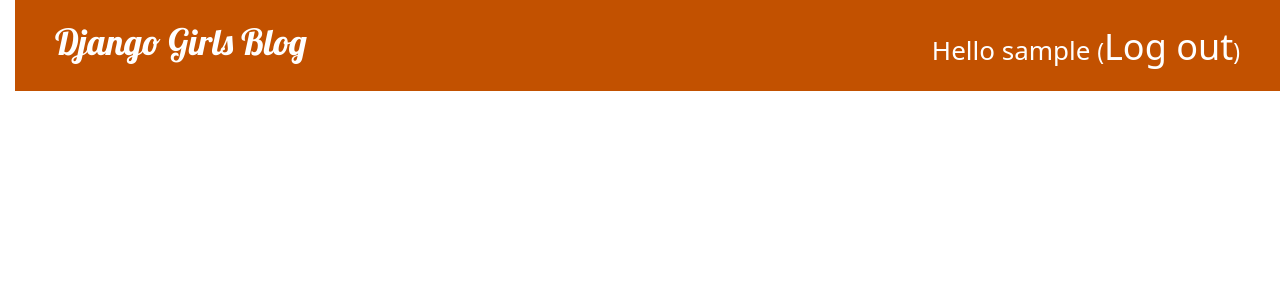
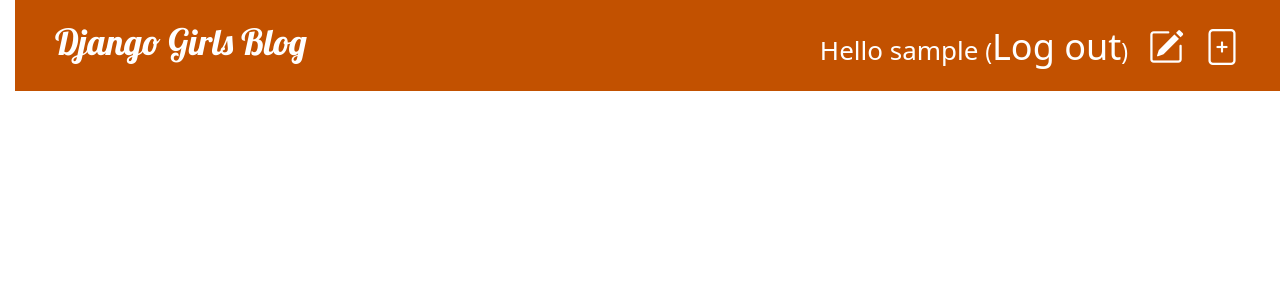
Before and after one commit to W-Hidetoshi/0523-blog, a Django app: page /drafts/ in a window 1280 px wide. Shown: the top 300 px of the page. Run offline with Django 3.2, Linux system fonts and the light colour scheme; the visitor is signed in with stand-in values (Sample User, id 1); data that the repository does not hold is empty; some libraries are stand-ins or nearby versions.

Commit message:
#3 0601_1335-bootstrap5に対応した類似アイコンへの変更

```diff
--- a/blog/templates/blog/base.html
+++ b/blog/templates/blog/base.html
@@ -6,6 +6,7 @@
         <!--<link rel="stylesheet" href="//maxcdn.bootstrapcdn.com/bootstrap/3.2.0/css/bootstrap.min.css">-->
         <!--<link rel="stylesheet" href="//maxcdn.bootstrapcdn.com/bootstrap/3.2.0/css/bootstrap-theme.min.css">-->
         <link rel="stylesheet" href="{% static 'css/blog.css' %}">
+        <link rel="stylesheet" href="https://cdn.jsdelivr.net/npm/bootstrap-icons@1.8.0/font/bootstrap-icons.css">
         <link href="//fonts.googleapis.com/css?family=Lobster&subset=latin,latin-ext" rel="stylesheet" type="text/css">
         <link href="https://cdn.jsdelivr.net/npm/bootstrap@5.0.2/dist/css/bootstrap.min.css" rel="stylesheet" integrity="sha384-EVSTQN3/azprG1Anm3QDgpJLIm9Nao0Yz1ztcQTwFspd3yD65VohhpuuCOmLASjC" crossorigin="anonymous">
     </head>
@@ -19,7 +20,8 @@
                 </a>
                 <!--下書きリスト-->
                 <a href="{% url 'post_draft_list'%}" class="top-menu">
-                    <span class="glyphicon glyphicon-edit"></span>
+                    <!--<span class="glyphicon glyphicon-edit"></span>-->
+                    <span class="bi-pencil-square" alt="edit"></span>
                 </a>
                 <!--ユーザー名表示とログアウト画面表示-->
                 <p class="top-menu">Hello {{ user.username }}
@@ -30,7 +32,8 @@
             <!--未ログイン（もしくはログアウト後の画面）-->
             {% else %}
                 <a href="{% url 'login' %}" class="top-menu">
-                    <span class="glyphicon glyphicon-lock"></span>
+                    <!--<span class="glyphicon glyphicon-lock"></span>-->
+                    <span class="bi-lock" alt="lock"></span>
                 </a>
             {% endif %}
             <h1><a href="/">Django Girls Blog</a></h1>
```
